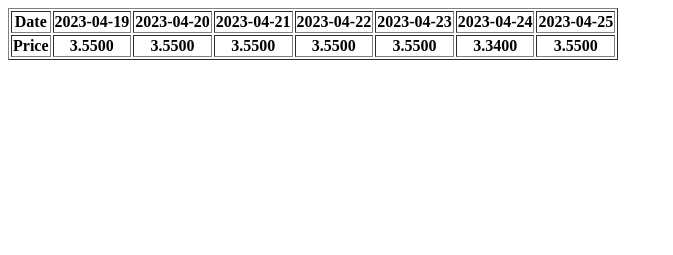
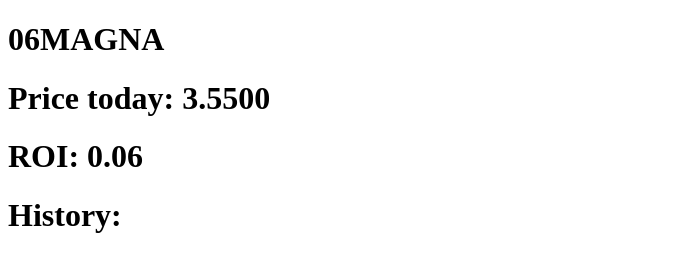
Before and after one commit to OlgierdNieszporek/steamMarketScraper, a Flask app: a page that uses project/templates/ProductPage.html.j2 in a window 1280 px wide. Shown: the top 255 px of the page, without its empty margins (0-673 px from the left). Run offline with Flask 2, Linux system fonts and the light colour scheme; data comes from the database, SQL or seed files in the repository; lists and menus that the app fills with data are empty.

Commit message:
front na product page

```diff
--- a/project/controllers/ProductPageController.py
+++ b/project/controllers/ProductPageController.py
@@ -1,4 +1,6 @@
 import os
+from typing import re
+
 import pandas as pd
 from project import app
 from flask import render_template, redirect, url_for, request
@@ -16,10 +18,14 @@ def show_index(product_name):
         'Date': [],
         'Price': []})
 
-    #product = getProductByName(product_name)
+    # product = getProductByName(product_name)
     productHistory = getProductHistory(product_name)
-    #productHistory = [['3.5500', '3.5500', '3.5500', '3.5500', '3.5500', '3.3400', '3.5500'], ['2023-04-19', '2023-04-20', '2023-04-21', '2023-04-22', '2023-04-23', '2023-04-24', '2023-04-25']]
+    # productHistory = [['3.5500', '3.5500', '3.5500', '3.5500', '3.5500', '3.3400', '3.5500'], ['2023-04-19', '2023-04-20', '2023-04-21', '2023-04-22', '2023-04-23', '2023-04-24', '2023-04-25']]
 
+    k1 = float(productHistory[0][6])
+    k0 = float(productHistory[0][5])
+
+    roi = round(((k1 - k0) / k0), 2)
 
     for i in range(0, len(productHistory[1])):
         df.loc[i] = [(productHistory[1])[i], (productHistory[0])[i]]
@@ -27,16 +33,8 @@ def show_index(product_name):
     dfTransposed = df.set_index(['Date', 'Price']).T
     table = dfTransposed.to_html(index=False, escape=False)
 
-    #return render_template("ProductPage.html.j2", table = table, name = product_name, price = product.productPrice)
-    return render_template("ProductPage.html.j2", table = table)
-    # product = getProductByName(product_name)
-    # #full_filename = os.path.join(app.config['CHART_FOLDER'], 'Wykres_' + product_name + '.png')
-    # print(CHART_FOLDER)
-    # full_filename = os.path.join(app.config['CHART_FOLDER'], 'Wykres_' + 'basic' + '.png')
-    #
-    # return render_template("ProductPage.html.j2",
-    #                       # product_chart_image=full_filename,
-    #                        product_name=product.productName,
-    #                        product_price=product.productPrice,
-    #                        utc_dt=product.date
-    #                        )
+    return render_template("ProductPage.html.j2",
+                           product_name=product_name,
+                           product_price=productHistory[0][6],
+                           product_roi=roi,
+                           table=table)  # , price = product.productPrice)
--- a/project/templates/HomePage.html.j2
+++ b/project/templates/HomePage.html.j2
@@ -9,7 +9,7 @@
     <body>
       <header>
         <div class="container">
-          <h1>Market Scrapper</h1>
+          <h1>Stock Market Scrapper</h1>
         </div>
       </header>
       <div class="container">
--- a/project/templates/ProductPage.html.j2
+++ b/project/templates/ProductPage.html.j2
@@ -3,6 +3,14 @@
 <head>
 </head>
 <body>
+     <header>
+       <div class="container">
+         <h1>{{ product_name }}</h1>
+       </div>
+     </header>
+    <h1>Price today: {{ product_price }}</h1>
+    <h1>ROI: {{ product_roi }}</h1>
+    <h1>History:</h1>
     {{table}}
 </body>
 </html>
```
